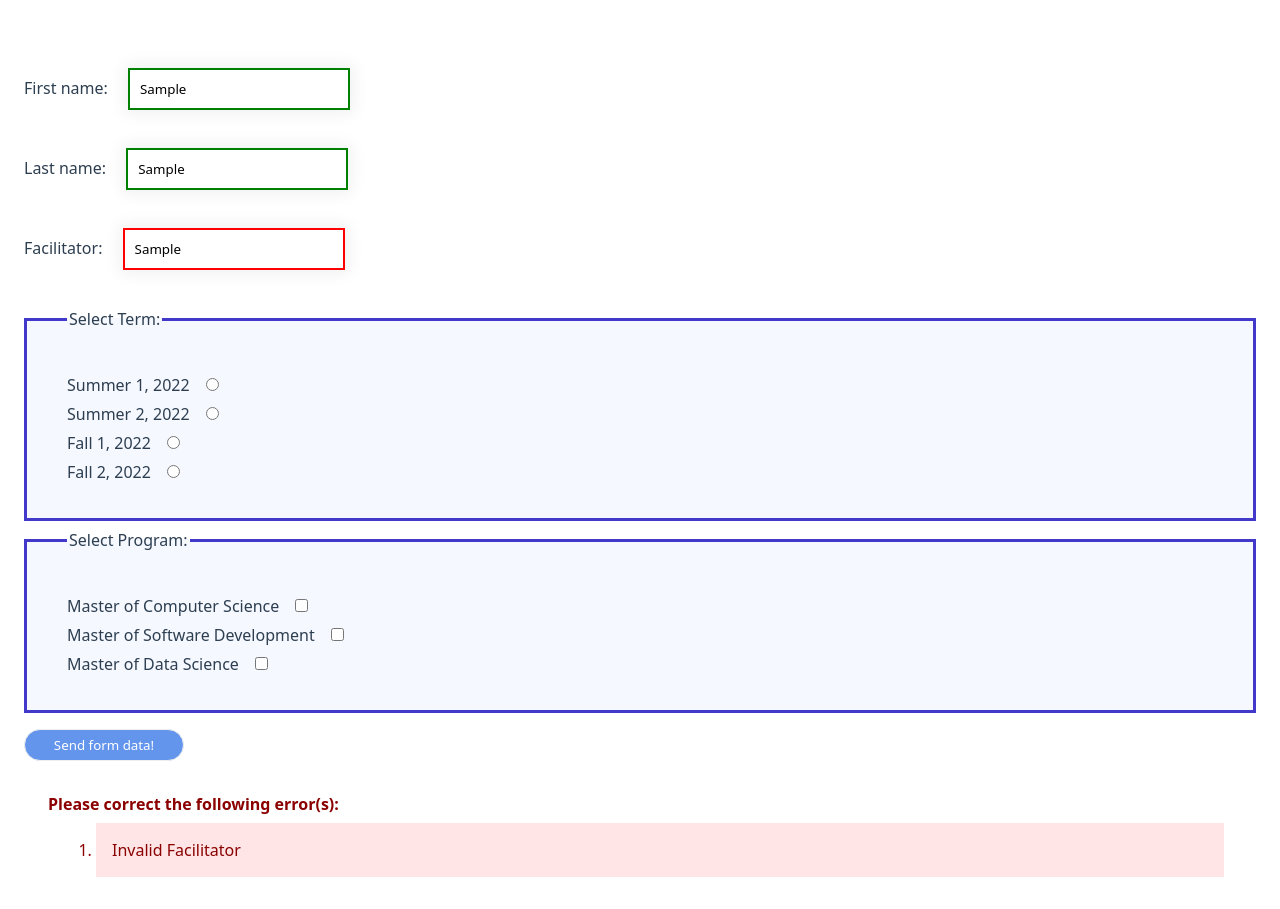
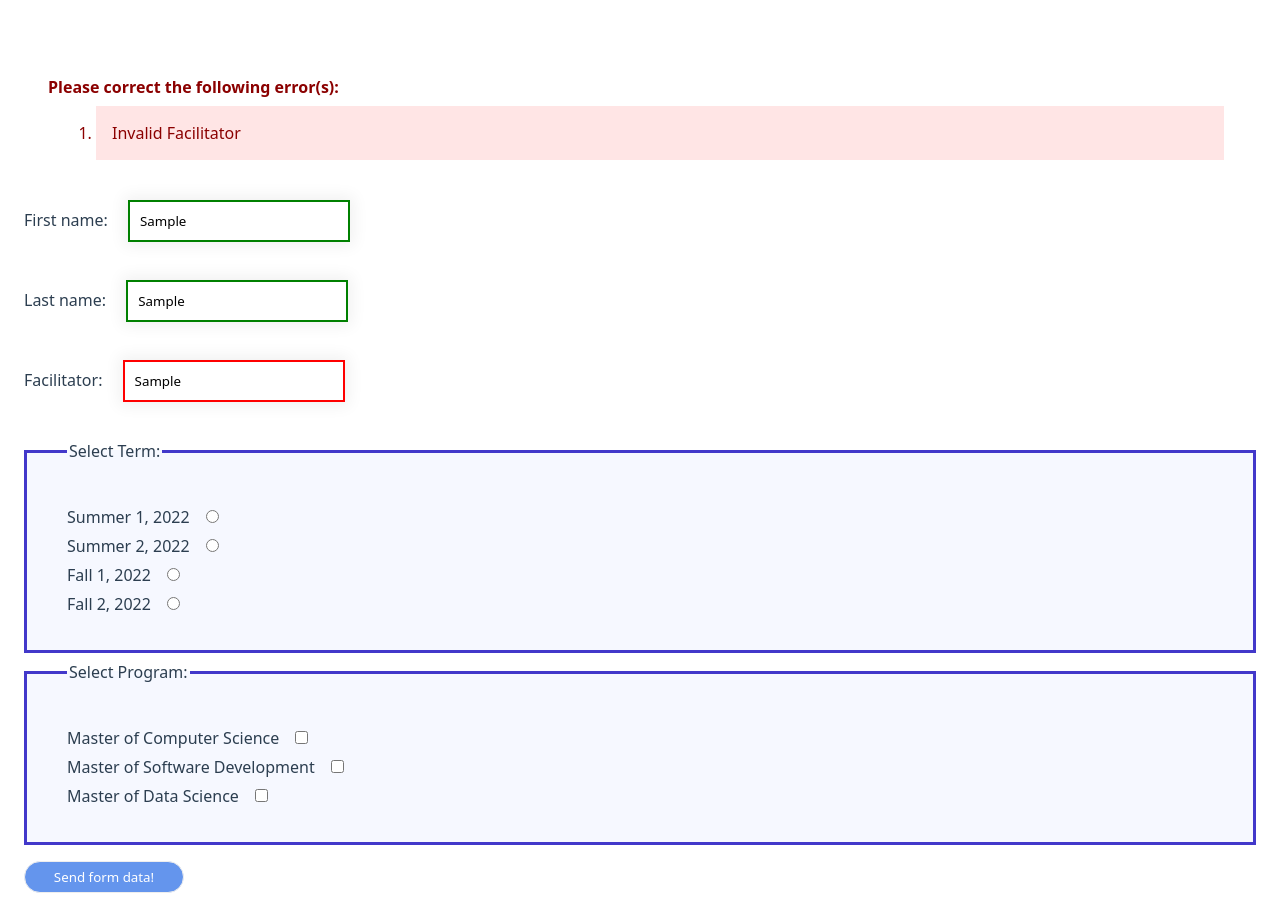
Before and after one commit to MichaelKramerGuitar/VueForm, a Vue app: page / in a window 1280 px wide. Both pictures are taken after typing "Sample", "Sample", "Sample" into the empty fields and a click on the input "Send form data!". Built offline with nearby package versions, Linux system fonts and the light colour scheme.

Commit message:
got rid of axios, works without alibi now

```diff
--- a/package.json
+++ b/package.json
@@ -8,6 +8,9 @@
     "lint": "vue-cli-service lint"
   },
   "dependencies": {
+    "@babel/plugin-syntax-dynamic-import": "^7.8.3",
+    "@inertiajs/inertia": "^0.11.0",
+    "@inertiajs/inertia-vue": "^0.8.0",
     "@vuelidate/core": "^2.0.0-alpha.41",
     "@vuelidate/validators": "^2.0.0-alpha.29",
     "axios": "^0.27.2",
--- a/src/components/MyForm.vue
+++ b/src/components/MyForm.vue
@@ -1,5 +1,12 @@
 <template>
-  <form v-on:submit.prevent="formSubmit" action="https://bucs601.com/submit.php" method="post">
+
+  <form @click="formSubmit" action="https://bucs601.com/submit.php" method="post">
+    <div class="bar" v-if="formErrors.length">
+      <b>Please correct the following error(s):</b>
+      <ol>
+        <li class="bar error" v-for="err in formErrors" :key="err">{{ err }}</li>
+      </ol>
+    </div>
     <label for="firstName">First name: </label>
     <input type="text" id="firstName" name="firstName" v-model="form.firstName" required><br><br>
     <label for="lastName">Last name: </label>
@@ -16,7 +23,7 @@
       <input type="radio" id ="term3" v-model="form.term" value="Fall 1, 2022"><br>
       <label for="term3">Fall 2, 2022</label>
       <input type="radio" id ="term4" v-model="form.term" value="Fall 2, 2022"><br>
-      <span v-if="form.term">Selected Term: {{ form.term }}</span>
+      <span v-if="form.term"><b>Selected Term: {{ form.term }}</b></span>
     </fieldset>
     <fieldset>
       <legend>Select Program:</legend>
@@ -29,23 +36,15 @@
       <div v-if="form.program.length">
         <b>Selected Program(s):</b>
         <ol>
-          <li v-for="prog in form.program" :key="prog">{{ prog }}</li>
+          <b><li v-for="prog in form.program" :key="prog">{{ prog }}</li></b>
         </ol>
       </div>
     </fieldset>
     <input type="submit" value="Send form data!">
-      <div class="bar" v-if="formErrors.length">
-        <b>Please correct the following error(s):</b>
-        <ol>
-          <li class="bar error" v-for="err in formErrors" :key="err">{{ err }}</li>
-        </ol>
-      </div>
+
   </form>
 </template>
 <script>
-
-import axios from 'axios';
-//https://vuelidate-next.netlify.app/#installation
 
 export default {
   name: "MyForm",
@@ -64,7 +63,7 @@ export default {
     }
   },
   methods: {
-    formSubmit() {
+    formSubmit(e) {
       this.formErrors = []
       try {
         if(this.form.firstName){ // first name check
@@ -88,38 +87,9 @@ export default {
         this.formErrors.push(error);
       }
       if (!this.formErrors.length) { // if no errors in the form
-        let url = 'https://bucs601.com/submit.php'
-        const FormData = require('form-data');
-        let bodyFormData = new FormData();
-        bodyFormData.append('firstName', this.form.firstName)
-        bodyFormData.append('lastName', this.form.lastName)
-        bodyFormData.append('facilitator', this.form.facilitator)
-        axios({
-          method: "post",
-          url: url,
-          data: bodyFormData,
-          headers: { "Content-Type": "multipart/form-data" },
-        })
-        .then(function(res){
-          alert('form submitted ' + res)
-          console.log(res)
-          //window.location = res.request.responseURL
-
-        })
-        .catch(function(error) {
-          alert(error);
-        });
-        // reset form
-        this.form.firstName = ''
-        this.form.lastName = ''
-        this.form.facilitator = ''
-        this.form.term = ''
-        this.form.program = []
-        let inputTags = document.getElementsByTagName('input')
-        for (let i = 0; i < inputTags.length; i++) {
-          inputTags[i].style.border = "none"; // reset input tags style
-        }
+        return true;
       }
+      e.preventDefault();
     },
     checkFacilitator() {
       let validInput = false;
```
Also changed, not shown: 1 other file (tests, documents, lock files or other folders).
